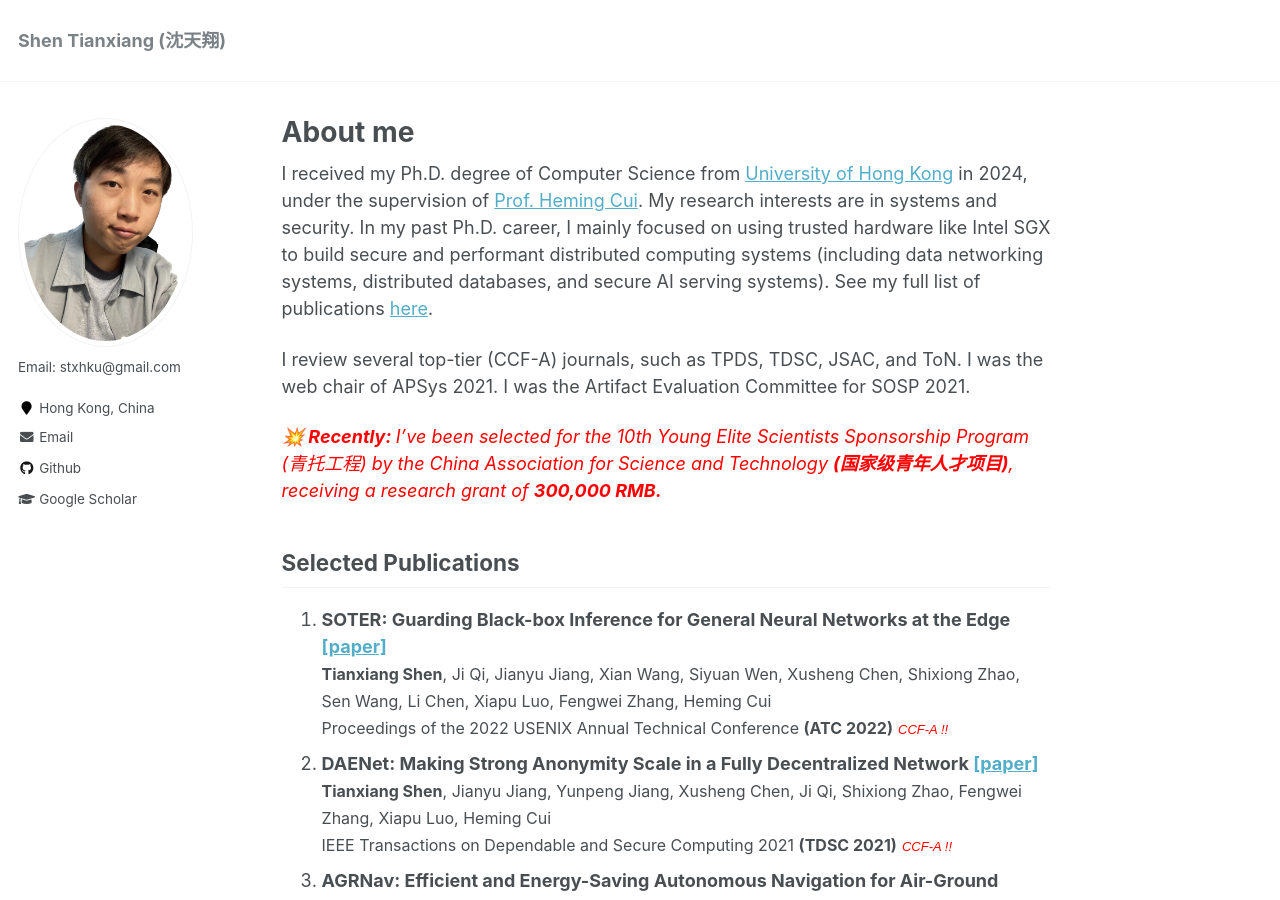
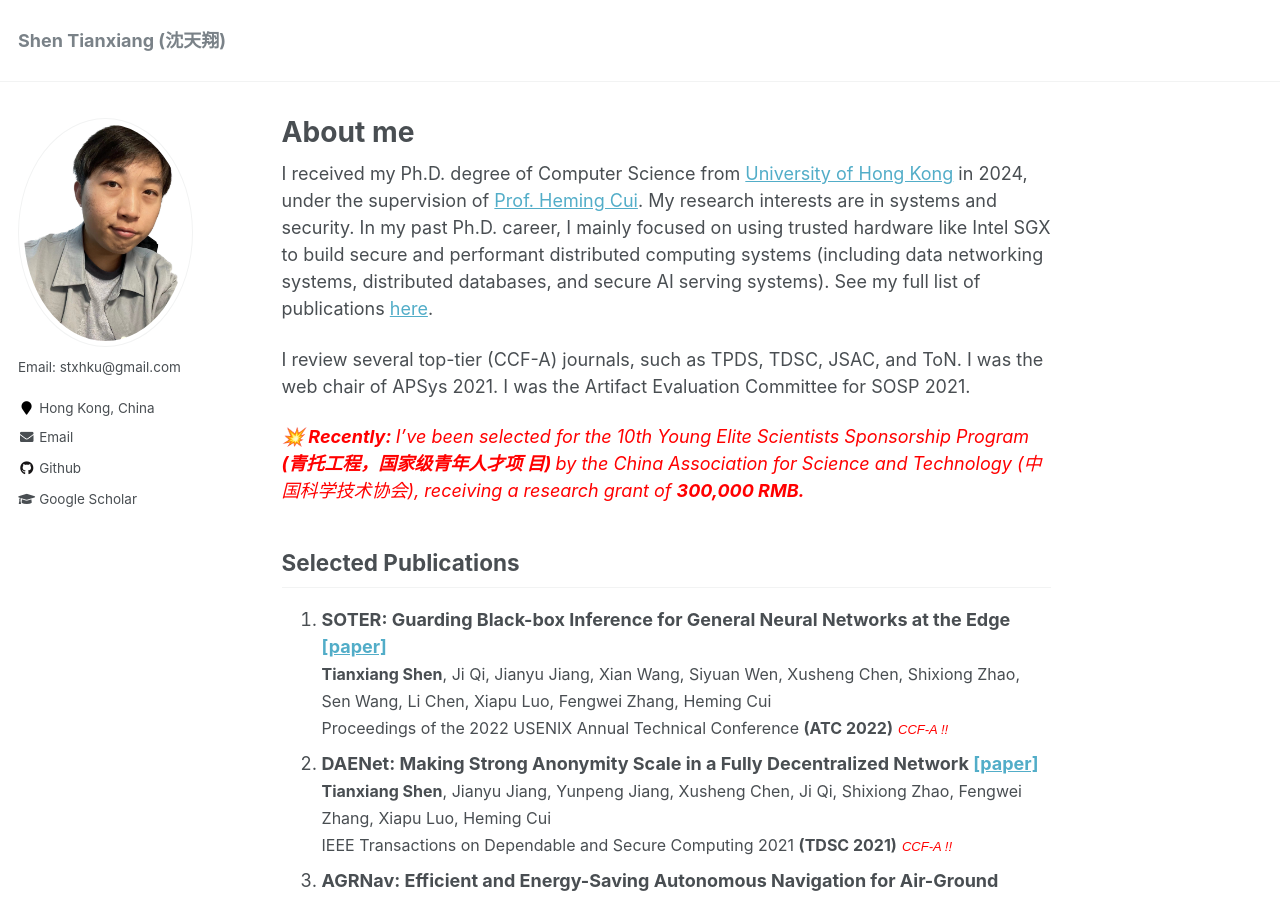
Before and after one commit to tianxiang999/tianxiang999.github.io, a Jekyll site: the page built from _pages/about.md, in a window 1280 px wide and 900 px high. Built offline with Jekyll 4.4.1, drawn with Linux system fonts in a browser that asks for light colours; comment, search, counter and statistics services are not loaded.

Commit message:
Update about.md

```diff
--- a/_pages/about.md
+++ b/_pages/about.md
@@ -20,8 +20,10 @@ was the web chair of APSys 2021. I was the Artifact Evaluation
 Committee for SOSP 2021.
 
 <strong><em style="color: red;">💥 Recently: </em></strong><em style="color:
-red;">I've been selected for the 10th Young Elite Scientists Sponsorship Program (青托工程)
-by the China Association for Science and Technology </em><strong><em style="color: red;">(国家级青年人才项目)</em></strong><em style="color:
+red;">I've been selected for the 10th Young Elite Scientists Sponsorship Program
+</em><strong><em style="color: red;">(青托工程，国家级青年人才项
+目) </em></strong><em style="color:
+red;">by the China Association for Science and Technology (中国科学技术协会)</em><em style="color:
 red;">, receiving a research grant of </em><strong><em style="color: red;">300,000 RMB.</em></strong>
 
 
```
